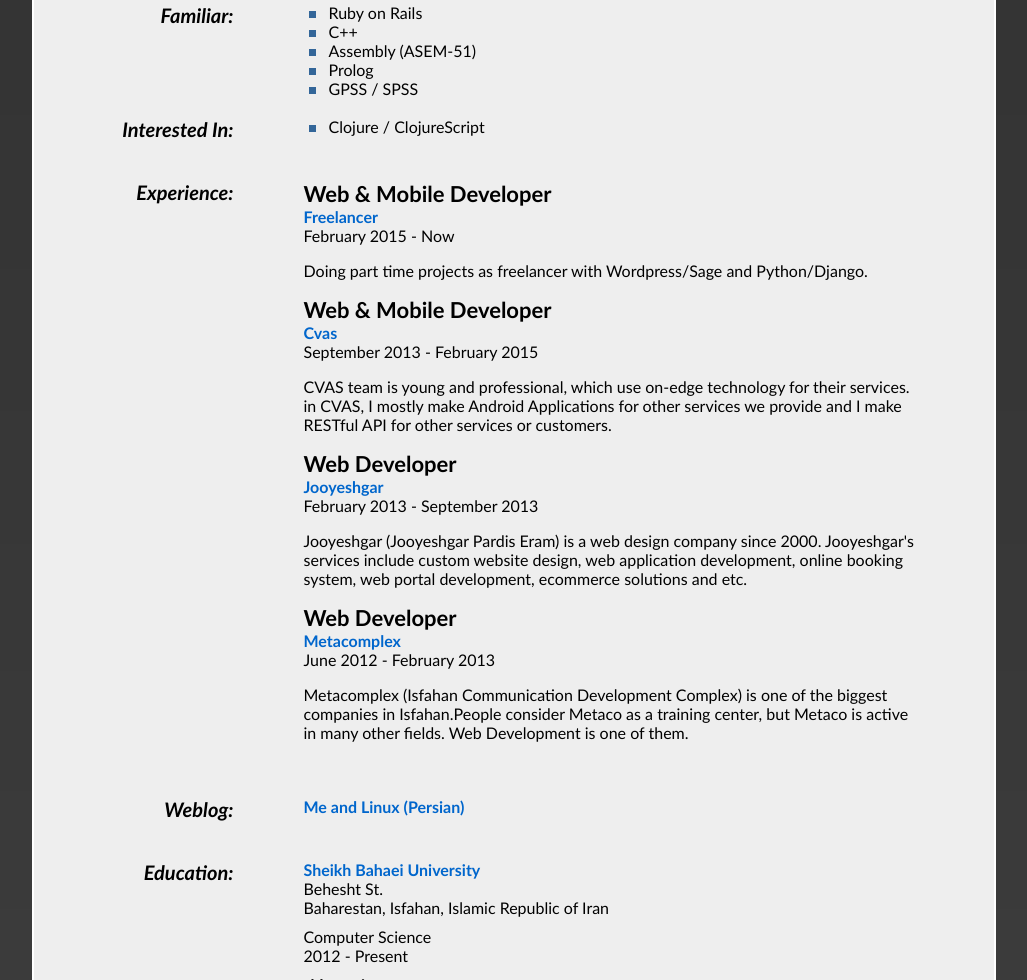
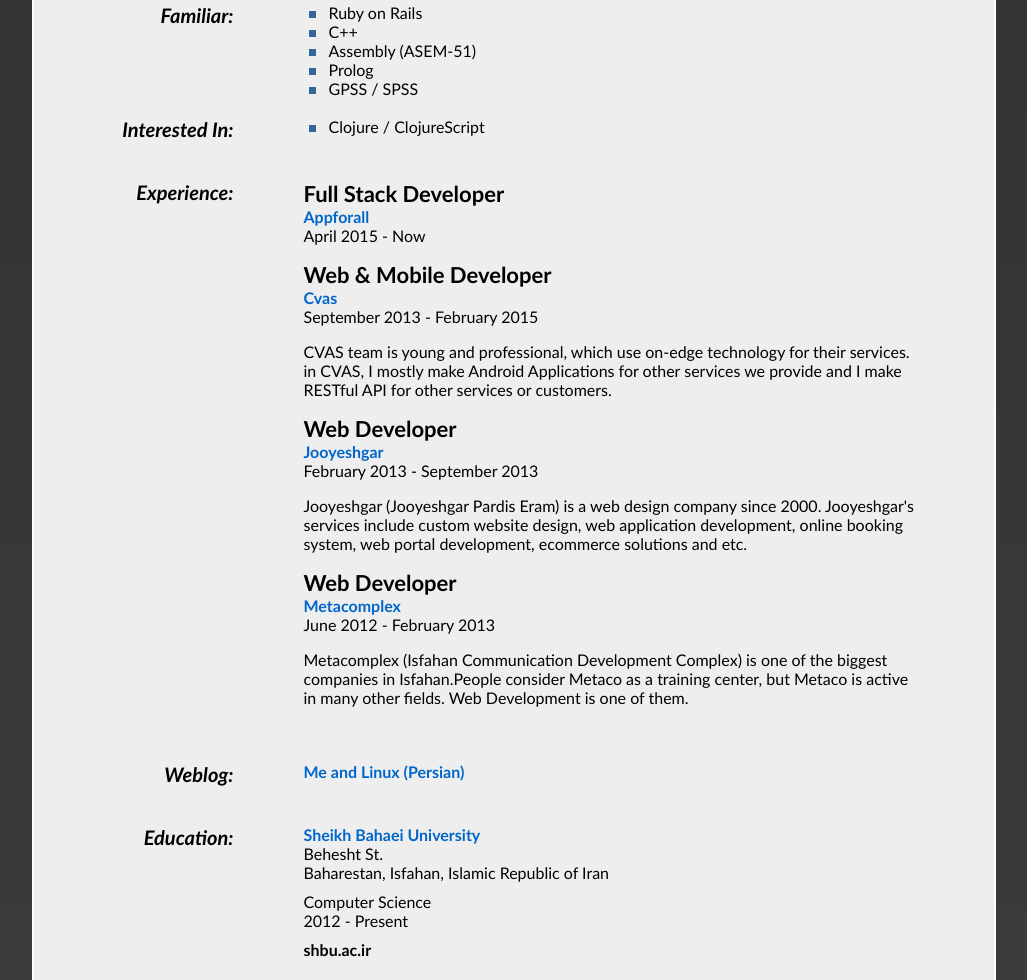
Before and after one commit to Bersam/old.bersam.rocks, a plain HTML site: page index.html in a window 1280 px wide. Shown: the part 788-1768 px from the top of the page, without its empty margins (126-1153 px from the left). Drawn offline with Linux system fonts and the light colour scheme.

Commit message:
add appforall.ir as my new job

```diff
--- a/index.html
+++ b/index.html
@@ -168,18 +168,17 @@
       <section id="experience">
       <!-- Position #1 -->
       <div itemscope itemtype="http://schema.org/Organization">
-        <h2 class="top"><span itemprop="jobTitle">Web & Mobile Developer</span></h2>
+        <h2 class="top"><span itemprop="jobTitle">Full Stack Developer</span></h2>
         <p class="bus1">
-        <span itemprop="name"><a href="http://bersam.org">Freelancer</a></span>
+        <span itemprop="name"><a href="http://appforall.ir">Appforall</a></span>
         </p>
         <p class="time">
-          February 2015 &#45; Now
+          April 2015 &#45; Now
         </p>
         <p itemprop="description">
-          Doing part time projects as freelancer with Wordpress/Sage and Python/Django.
         </p>
       </div>
-      <!-- Position #1 -->
+      <!-- Position #2 -->
       <div itemscope itemtype="http://schema.org/Organization">
         <h2 class="top"><span itemprop="jobTitle">Web & Mobile Developer</span></h2>
         <p class="bus1">
@@ -192,7 +191,7 @@
           CVAS team is young and professional, which use on-edge technology for their services. in CVAS, I mostly make Android Applications for other services we provide and I make RESTful API for other services or customers.
         </p>
       </div>
-      <!-- Position #2 -->
+      <!-- Position #3 -->
       <div itemscope itemtype="http://schema.org/Organization">
         <h2 class="top"><span itemprop="jobTitle">Web Developer</span></h2>
         <p class="bus1">
@@ -206,7 +205,7 @@
         </p>
       </div>
 
-      <!-- Position #3 -->
+      <!-- Position #4 -->
       <div itemscope itemtype="http://schema.org/Organization">
         <h2 class="top"><span itemprop="jobTitle">Web Developer</span></h2>
         <p class="bus1">
```
